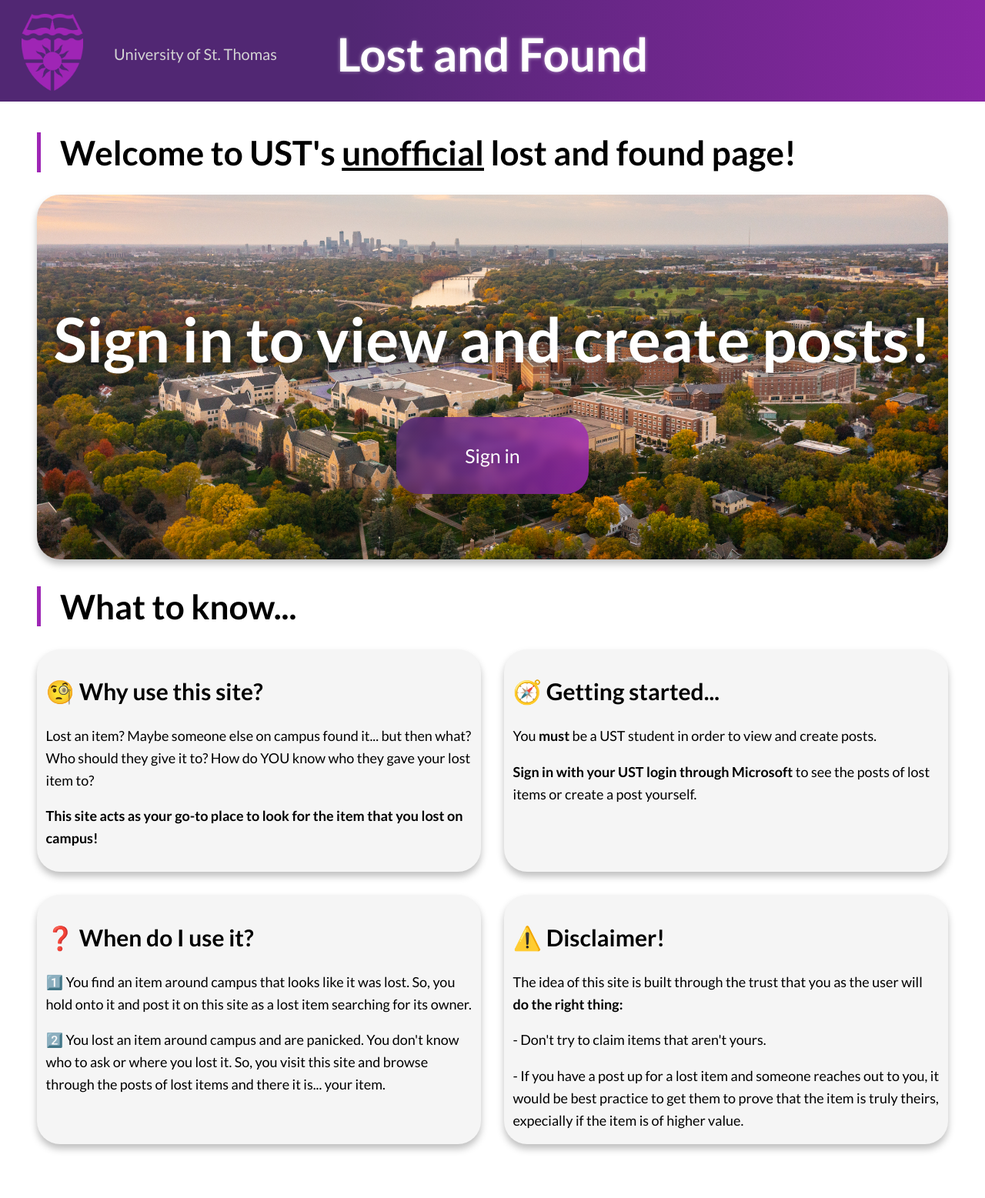
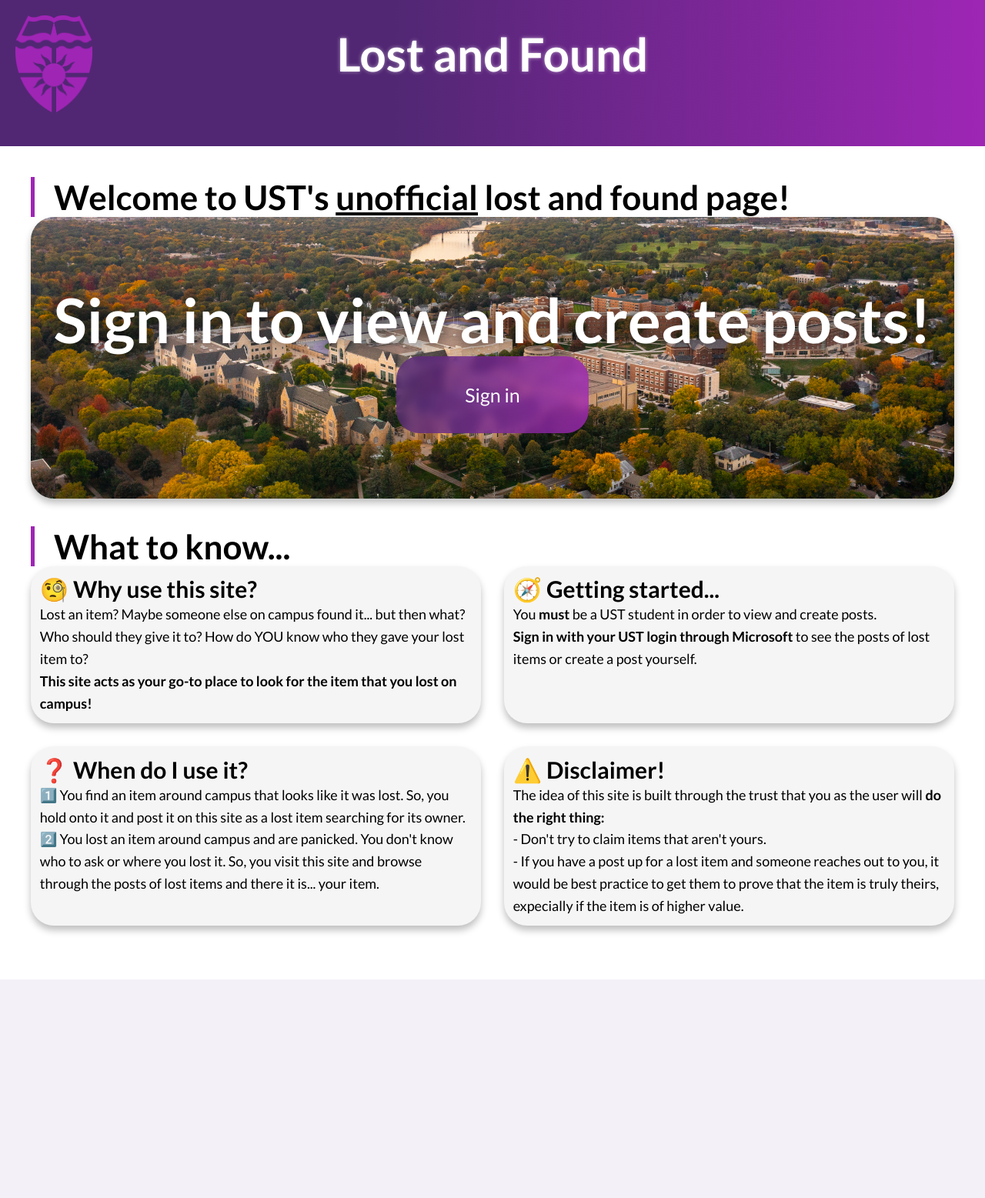
Before and after one commit to defcarlito/Lost-and-Found, a Flask app: page / in a window 1280 px wide; the page is wider, and only the part inside the window is pictured. Shown: that part at 77% size. After the commit the page ends 1273 px from the top of that part, so only its background shows below. Run offline with Flask 3, Linux system fonts and the light colour scheme.

Commit message:
touched up styling

```diff
--- a/static/css/base.css
+++ b/static/css/base.css
@@ -1,3 +1,9 @@
+* {
+    box-sizing: border-box;
+    margin: 0;
+    padding: 0;
+}
+
 body {
     font-family: "Lato", sans-serif;
 }
@@ -8,12 +14,12 @@
     color: white;
     background: linear-gradient(to right, #512773 0%, #512773 40%, #9e26b5 100%);
     font-size: 20px;
-    padding-inline: 320px;
-    padding-top: 40px;
-    padding-bottom: 10px;
-    margin-left: -300px;
-    margin-right: -300px;
-    margin-top: -30px;
+    padding-top: 20px;
+    padding-inline: 20px;
+    margin: 0;
+    flex-wrap: wrap;
+    gap: 20px;
+
 }
 
 .logo {
@@ -32,9 +38,13 @@
 }
 
 .text-lf {
-    position: absolute;
+    /* position: absolute;
     left: 50%;
-    transform: translateX(-50%);
+    transform: translateX(-50%); */
+
+    width: 100%;
+    text-align: center;
+    margin-top: -140px;
 
     font-size: 60px;
     font-weight: bold;
@@ -50,6 +60,10 @@
     display: flex;
     align-items: center;
     margin-left: auto;
+    margin-top: -150px;
+
+    font-size: 20px;
+
     gap: 40px;
     color: lightgrey;
     cursor: pointer;
@@ -64,3 +78,57 @@
     text-decoration: none;
     color: inherit;
 }
+
+@media (max-width: 1500px) {
+    .text-ust {
+        display: none;
+    }
+
+    .text-lf {
+        margin-top: -200px;
+    }
+
+    .nav-right-side {
+        flex-direction: row;
+        width: 100%;
+        justify-content: center;
+        align-items: center;
+        margin-left: 0;
+        margin-top: -70px;
+        margin-bottom: 30px;
+        gap: 30px
+    }
+
+    .nav-right-side a {
+        font-size: 35px;
+    }
+
+    .logo {
+        width: 100px;
+        height: auto;
+        object-fit: contain;
+    }
+}
+
+@media (max-width: 700px) {
+    .logo {
+        display: none;
+    }
+
+    .text-lf {
+        margin-top: 10px;
+    }
+
+    .nav-right-side {
+        margin-top: 8px;
+    }
+
+    .nav-right-side a {
+        font-size: 25px;
+    }
+
+    .text-lf {
+        color: red;
+    }
+
+}
--- a/templates/base.html
+++ b/templates/base.html
@@ -16,14 +16,10 @@
                     <a href="/"><img src="/static/images/ustlogo.png" class="logo"></a>
                 </div>
                 <div class="text-left">
-                    <div class="text-ust">
-                        University of St. Thomas
-                    </div>
-                    <div class="text-lf">
-                        Lost and Found
-                    </div>
+                    <div class="text-ust">University of St. Thomas</div>
                 </div>
             </div>
+            <div class="text-lf">Lost and Found</div>
             <div class="nav-right-side">
                 <a href="/" class="nav-home">Home</a>
                 <a href="/posts" class="nav-posts">View Posts</a>
```
